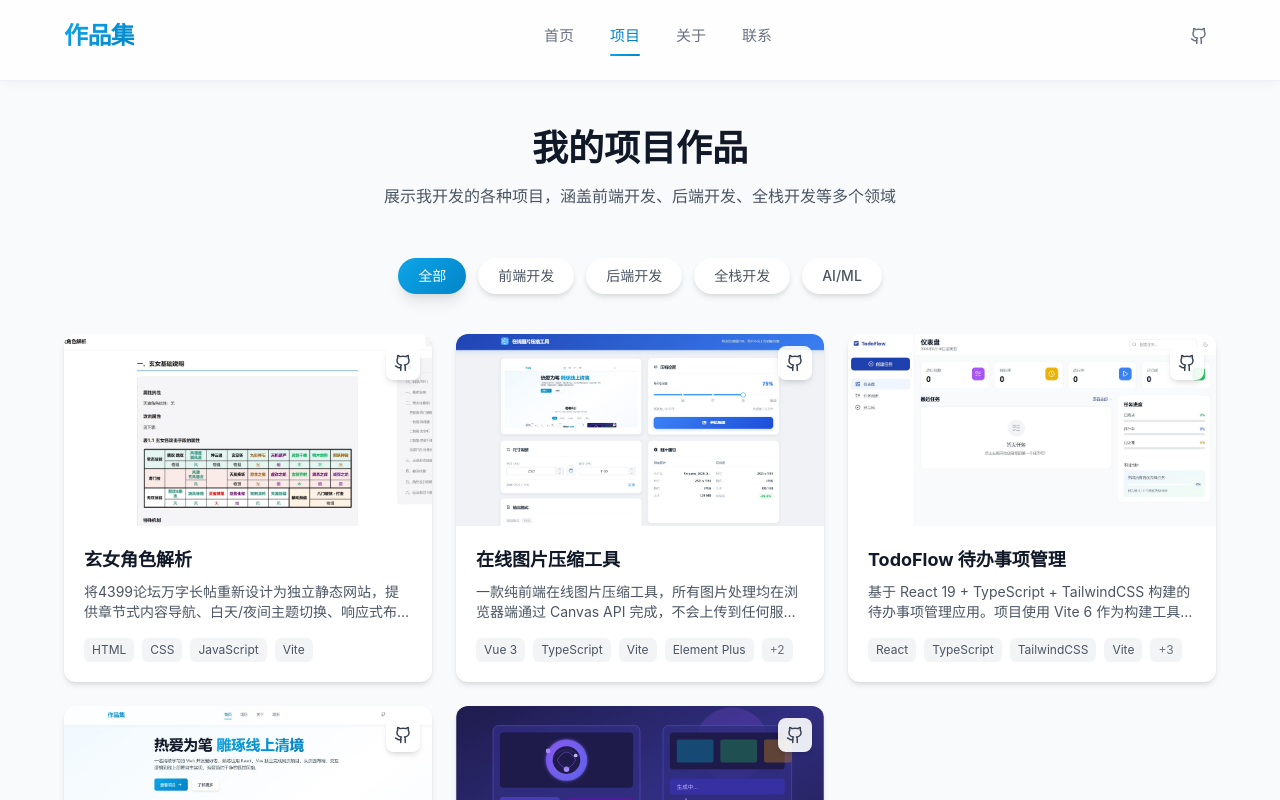
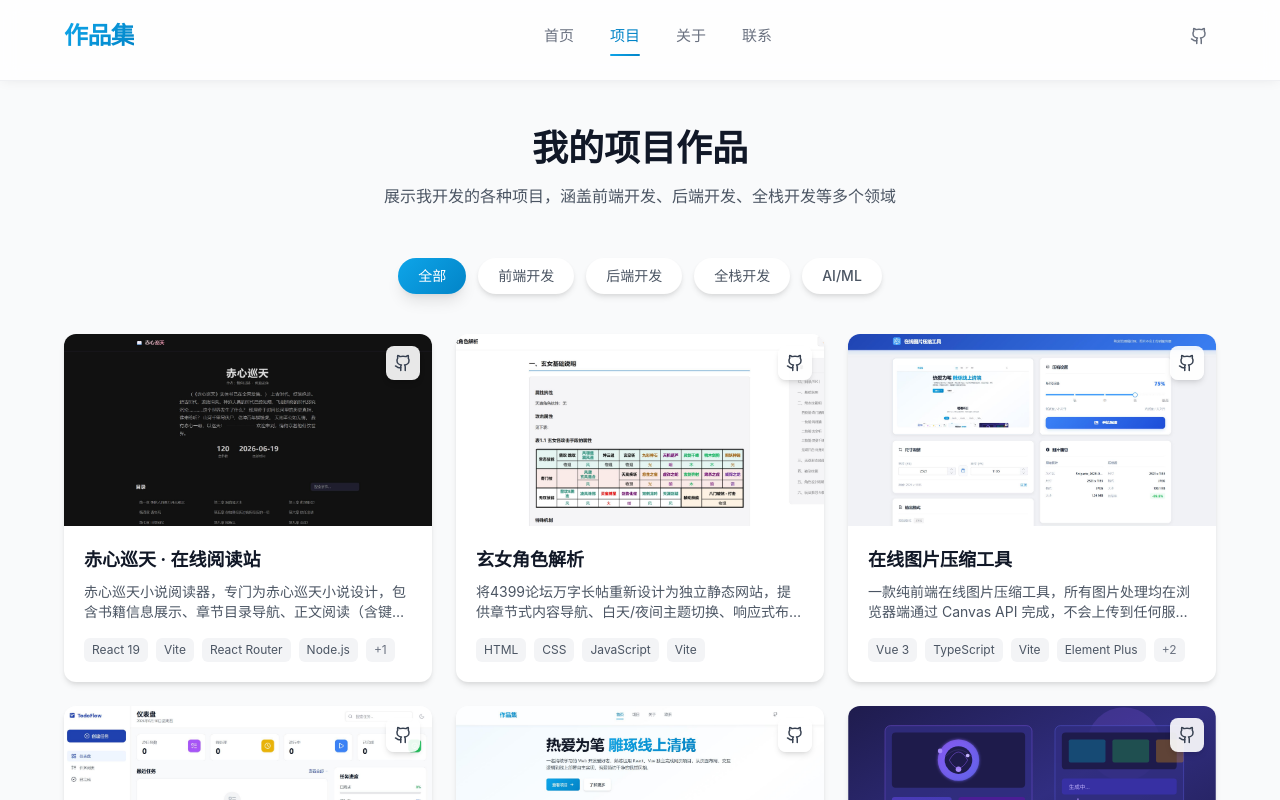
Before and after one commit to chen-1368/portfolio, a React (Vite) app: page /projects in a window 1280 px wide. Shown: the top 800 px of the page. Built offline with nearby package versions, Linux system fonts and the light colour scheme.

Commit message:
新增项目-赤心巡天阅读器

```diff
--- a/src/data/projects.ts
+++ b/src/data/projects.ts
@@ -53,7 +53,7 @@ export const projects: Project[] = [
       '完成全站响应式布局，Header 支持移动端抽屉菜单，项目卡片与内容区域自适应多设备屏幕',
       '集成 ESLint + Prettier 统一代码风格，配置 TypeScript 严格模式保障类型安全',
     ],
-    link: 'https://portfolio.luminoussunrise.site/',
+    link: '',
     github: 'https://github.com/chen-1368/portfolio',
   },
   {
@@ -87,7 +87,7 @@ export const projects: Project[] = [
       '任务列表按创建时间倒序自动排序，封装 sortTasksByCreatedAtDesc 工具函数确保新增任务始终展示在最前',
       '集成 ESLint + TypeScript ESLint 统一代码规范，配置 TypeScript 严格模式保障类型安全',
     ],
-    link: 'https://todoflow.luminoussunrise.site/',
+    link: 'https://todoflow-4oz.pages.dev/',
     github: 'https://github.com/chen-1368/TodoFlow',
   },
   {
@@ -106,7 +106,7 @@ export const projects: Project[] = [
       '封装可复用 ImagePreview 组件，支持 Teleport 全屏毛玻璃预览与 Esc 关闭',
       '响应式 Flex 流式布局，桌面端并排展示、移动端自动堆叠适配',
     ],
-    link: 'https://imagecompression.luminoussunrise.site/',
+    link: 'https://imagecompression-8b5.pages.dev/',
     github: 'https://github.com/chen-1368/imageCompression',
   },
   {
@@ -124,8 +124,29 @@ export const projects: Project[] = [
       '三档响应式断点（1400px / 768px / 480px）覆盖桌面到手机全设备',
       '使用 Vite 构建，产物自动添加内容哈希优化缓存策略',
     ],
-    link: 'https://xuannv.luminoussunrise.site/',
+    link: 'https://xuan-nv.pages.dev/',
     github: 'https://github.com/chen-1368/xuan-nv',
+  },
+  {
+    id: '6',
+    name: '赤心巡天 · 在线阅读站',
+    description:
+      '赤心巡天小说阅读器，专门为赤心巡天小说设计，包含书籍信息展示、章节目录导航、正文阅读（含键盘 ←/→ 切章、字号调节）。配套模块化 Node.js 爬虫，可一键从起点中文网抓取免费章节并落盘到静态资源，无后端、可托管到任意静态站点。',
+    image: '/images/cxxt.jpg',
+    category: '前端开发',
+    techStack: ['React 19', 'Vite', 'React Router', 'Node.js', 'Firecrawl CLI'],
+    achievements: [
+      '零后端静态站点：全部数据为 public/data/*.json，fetch 即用',
+      '两级路由：基于 React Router 实现 / 与 /chapter/:index 跳转，<Link> 客户端导航无白屏闪烁',
+      '键盘可访问的阅读体验：全局 ArrowLeft / ArrowRight 切章、A-/A+ 字号调节并持久化到 localStorage、平滑回到顶部',
+      '目录分页 + 即时搜索：100 章/页，useMemo 缓存过滤结果，搜索时自动重置到第 1 页',
+      '严格的竞态防护：章节切换用 cancelled 标志丢弃过期 fetch，避免旧章节覆盖新页面',
+      '可复用组件：把章节顶部/底部两处导航封装为 <ChapterNav>，消除重复 JSX',
+      '细节打磨：CSS 变量统一暗色主题、backdrop-filter 毛玻璃 Header、文字渐变 logo、text-indent: 2em 适合中文阅读排版、自定义滚动条与抗锯齿',
+      '模块化爬虫：基于 Firecrawl CLI，拆为 4 个独立脚本，支持断点续爬与批量并发',
+    ],
+    link: 'https://cxxt.pages.dev/',
+    github: 'https://github.com/chen-1368/cxxt',
   },
 ];
 
```
Also changed, not shown: public/images/cxxt.jpg (added).
